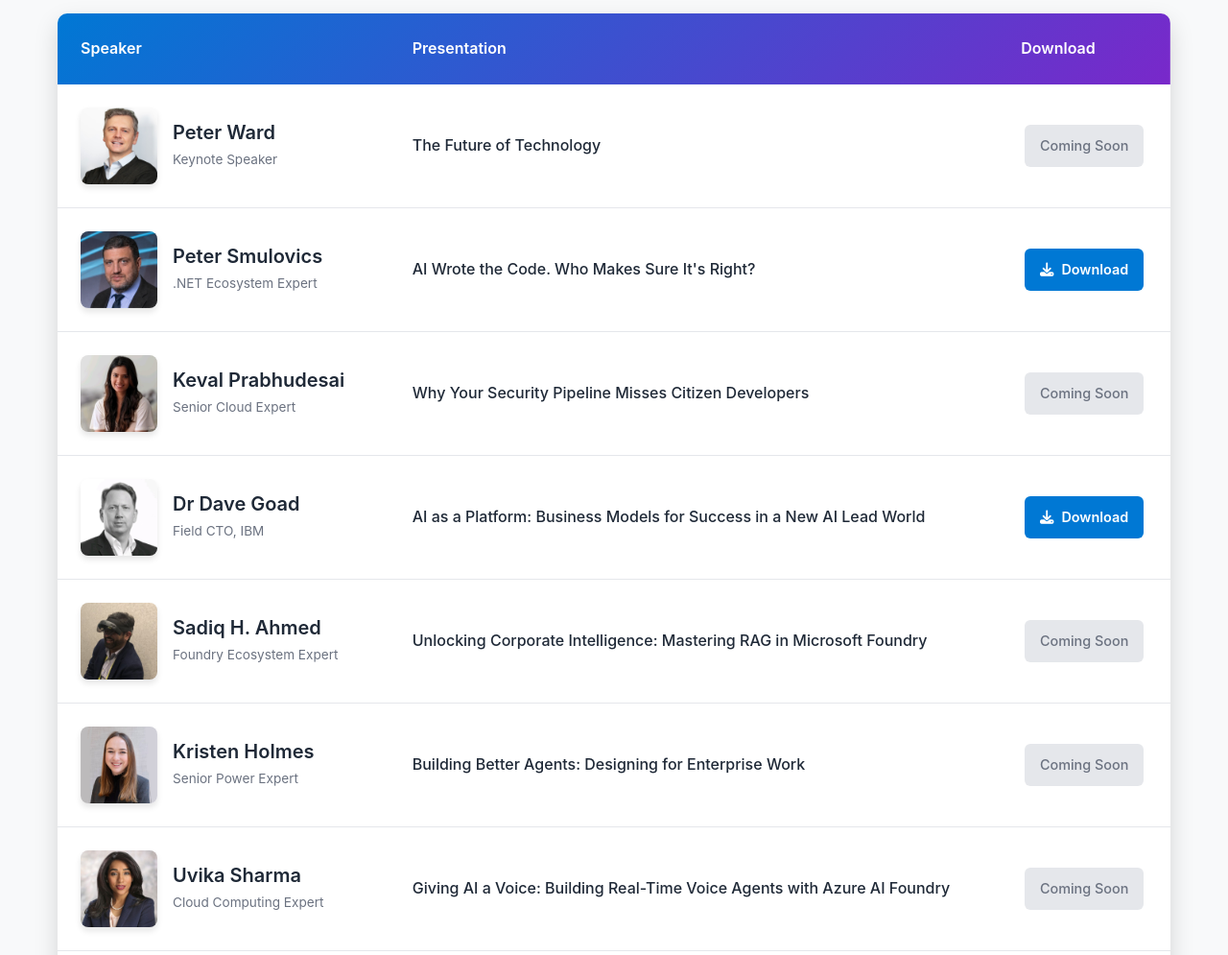
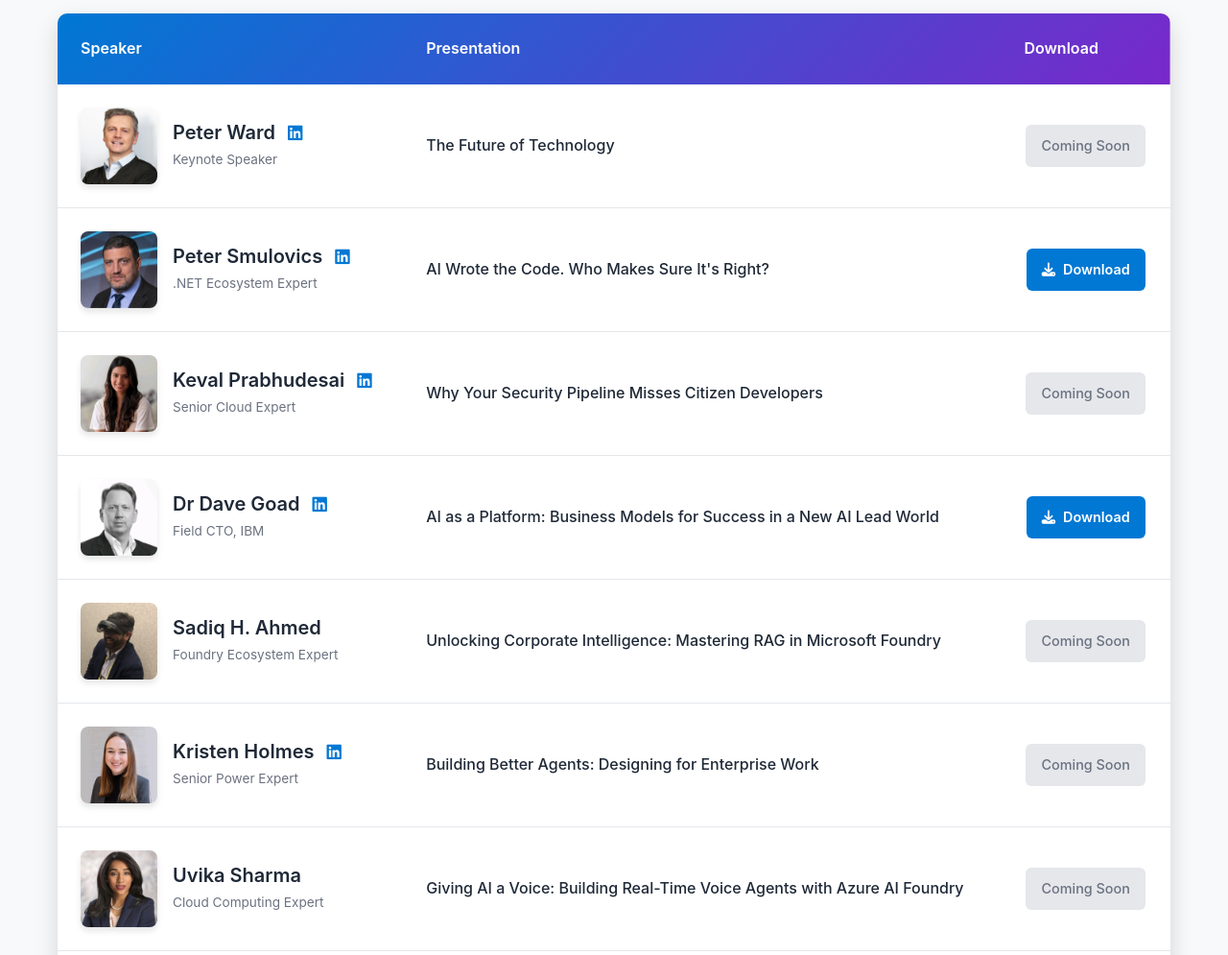
Before and after one commit to IgniteNYC/2026, a plain HTML site: page index.html in a window 1280 px wide. Shown: the part 3160-4155 px from the top of the page at 96% size. Drawn offline with Linux system fonts and the light colour scheme.

Commit message:
Add LinkedIn profile links to presentation decks table
- Added LinkedIn icons to 5 speakers with profiles
- Used original session data to map speakers to their LinkedIn URLs:
  - Peter Ward: https://www.linkedin.com/in/peter-ward/
  - Peter Smulovics: https://www.linkedin.com/in/psmulovics/
  - Keval Prabhudesai: https://www.linkedin.com/in/keval-prabhudesai/
  - Dr Dave Goad: https://www.linkedin.com/in/drdavegoad/
  - Kristen Holmes: https://www.linkedin.com/in/kristen-holmes/
- Added CSS styling for linkedin-link with hover effects
- Links open in new tab with security attributes

Co-authored-by: Copilot <223556219+Copilot@users.noreply.github.com>

```diff
--- a/index.html
+++ b/index.html
@@ -228,7 +228,7 @@
                             <td class="speaker-cell">
                                 <img src="images/speakers/speaker-1.jpg" alt="Peter Ward" class="speaker-thumbnail">
                                 <div class="speaker-info">
-                                    <h4>Peter Ward</h4>
+                                    <h4>Peter Ward <a href="https://www.linkedin.com/in/peter-ward/" target="_blank" rel="noopener noreferrer" class="linkedin-link" title="Peter Ward LinkedIn Profile"><i class="fab fa-linkedin"></i></a></h4>
                                     <p>Keynote Speaker</p>
                                 </div>
                             </td>
@@ -241,7 +241,7 @@
                             <td class="speaker-cell">
                                 <img src="images/speakers/speaker-2.jpg" alt="Peter Smulovics" class="speaker-thumbnail">
                                 <div class="speaker-info">
-                                    <h4>Peter Smulovics</h4>
+                                    <h4>Peter Smulovics <a href="https://www.linkedin.com/in/psmulovics/" target="_blank" rel="noopener noreferrer" class="linkedin-link" title="Peter Smulovics LinkedIn Profile"><i class="fab fa-linkedin"></i></a></h4>
                                     <p>.NET Ecosystem Expert</p>
                                 </div>
                             </td>
@@ -256,7 +256,7 @@
                             <td class="speaker-cell">
                                 <img src="images/speakers/speaker-3.jpg" alt="Keval Prabhudesai" class="speaker-thumbnail">
                                 <div class="speaker-info">
-                                    <h4>Keval Prabhudesai</h4>
+                                    <h4>Keval Prabhudesai <a href="https://www.linkedin.com/in/keval-prabhudesai/" target="_blank" rel="noopener noreferrer" class="linkedin-link" title="Keval Prabhudesai LinkedIn Profile"><i class="fab fa-linkedin"></i></a></h4>
                                     <p>Senior Cloud Expert</p>
                                 </div>
                             </td>
@@ -269,7 +269,7 @@
                             <td class="speaker-cell">
                                 <img src="images/speakers/speaker-4.jpg" alt="Dr Dave Goad" class="speaker-thumbnail">
                                 <div class="speaker-info">
-                                    <h4>Dr Dave Goad</h4>
+                                    <h4>Dr Dave Goad <a href="https://www.linkedin.com/in/drdavegoad/" target="_blank" rel="noopener noreferrer" class="linkedin-link" title="Dr Dave Goad LinkedIn Profile"><i class="fab fa-linkedin"></i></a></h4>
                                     <p>Field CTO, IBM</p>
                                 </div>
                             </td>
@@ -297,7 +297,7 @@
                             <td class="speaker-cell">
                                 <img src="images/speakers/speaker-6.jpg" alt="Kristen Holmes" class="speaker-thumbnail">
                                 <div class="speaker-info">
-                                    <h4>Kristen Holmes</h4>
+                                    <h4>Kristen Holmes <a href="https://www.linkedin.com/in/kristen-holmes/" target="_blank" rel="noopener noreferrer" class="linkedin-link" title="Kristen Holmes LinkedIn Profile"><i class="fab fa-linkedin"></i></a></h4>
                                     <p>Senior Power Expert</p>
                                 </div>
                             </td>
--- a/styles.css
+++ b/styles.css
@@ -669,6 +669,23 @@ p {
     font-size: 0.9rem;
 }
 
+.linkedin-link {
+    display: inline-block;
+    margin-left: 0.5rem;
+    color: var(--primary-color);
+    text-decoration: none;
+    transition: var(--transition);
+}
+
+.linkedin-link i {
+    font-size: 1.1rem;
+}
+
+.linkedin-link:hover {
+    color: var(--secondary-color);
+    transform: scale(1.1);
+}
+
 @media (max-width: 768px) {
     .decks-section {
         padding: 2rem 0;
```
